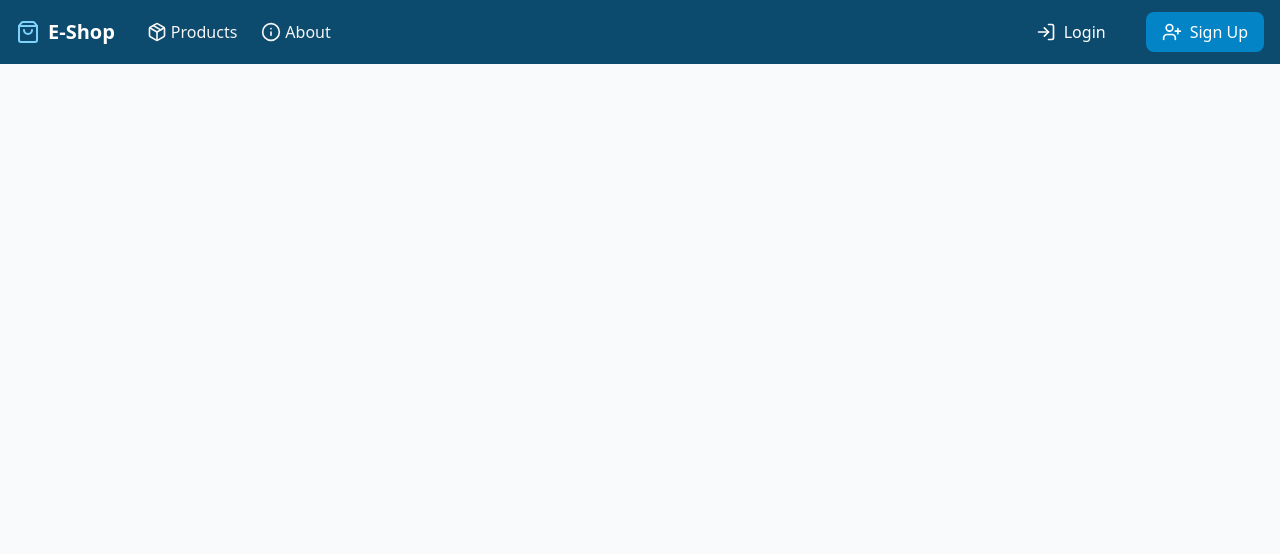
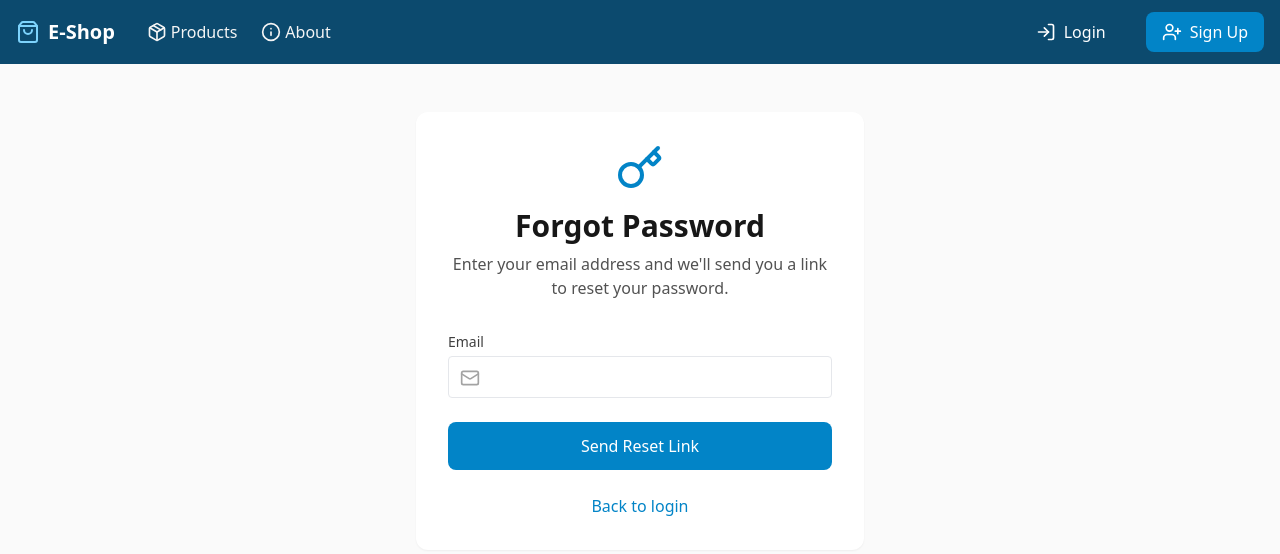
Before and after one commit to ilandeka/ecommerce-frontend, a Vue app: page /forgot-password in a window 1280 px wide. Shown: the top 554 px of the page. Built offline with nearby package versions, Linux system fonts and the light colour scheme.

Commit message:
Added Forgot Password functionality. Changed text fields. Added image handling to cart view.

```diff
--- a/src/components/ProductForm.vue
+++ b/src/components/ProductForm.vue
@@ -7,7 +7,7 @@
             v-model="product.name"
             type="text"
             required
-            class="mt-1 py-2 pl-2 block w-full rounded-md border-2 border-gray-300 shadow-sm focus:border-indigo-500 focus:ring-indigo-500"
+            class="mt-1 py-2 pl-2 w-full p-2 border rounded"
         />
       </div>
 
@@ -16,7 +16,7 @@
         <textarea
             v-model="product.description"
             required
-            class="mt-1 py-2 pl-2 block w-full rounded-md border-2 border-gray-300 shadow-sm focus:border-indigo-500 focus:ring-indigo-500"
+            class="mt-1 py-2 pl-2 w-full p-2 border rounded"
         ></textarea>
       </div>
 
@@ -27,7 +27,7 @@
             type="number"
             step="0.01"
             required
-            class="mt-1 py-2 pl-2 block w-full rounded-md border-2 border-gray-300 shadow-sm focus:border-indigo-500 focus:ring-indigo-500"
+            class="mt-1 py-2 pl-2 w-full p-2 border rounded"
         />
       </div>
 
@@ -37,7 +37,7 @@
             v-model="product.stockQuantity"
             type="number"
             required
-            class="mt-1 py-2 pl-2 block w-full rounded-md border-2 border-gray-300 shadow-sm focus:border-indigo-500 focus:ring-indigo-500"
+            class="mt-1 py-2 pl-2 w-full p-2 border rounded"
         />
       </div>
 
--- a/src/router/index.ts
+++ b/src/router/index.ts
@@ -7,27 +7,27 @@ const router = createRouter({
         {
             path: '/',
             component: () => import('../views/HomeView.vue'),
-            meta: { requiresAuth: false },
+            meta: { requiresAuth: false }
         },
         {
             path: '/login',
             component: () => import('../views/LoginView.vue'),
-            meta: { requiresAuth: false },
+            meta: { requiresAuth: false }
         },
         {
             path: '/register',
             component: () => import('../views/RegisterView.vue'),
-            meta: { requiresAuth: false },
+            meta: { requiresAuth: false }
         },
         {
             path: '/products',
             component: () => import('../views/ProductsView.vue'),
-            meta: { requiresAuth: false },
+            meta: { requiresAuth: false }
         },
         {
             path: '/about',
             component: () => import('../views/AboutView.vue'),
-            meta: { requiresAuth: false },
+            meta: { requiresAuth: false }
         },
         {
             path: '/cart',
@@ -49,6 +49,16 @@ const router = createRouter({
             component: () => import('../views/ProfileView.vue'),
             meta: { requiresAuth: true }
         },
+        {
+            path: '/forgot-password',
+            component: () => import('../views/ForgotPasswordView.vue'),
+            meta: { requiresAuth: false }
+        },
+        {
+            path: '/reset-password',
+            component: () => import('../views/ResetPasswordView.vue'),
+            meta: { requiresAuth: false }
+        }
     ],
 });
 
--- a/src/types/cart.ts
+++ b/src/types/cart.ts
@@ -4,4 +4,5 @@ export interface CartItem {
     quantity: number;
     price: number;
     subtotal: number;
+    imageUrl: string;
 }
--- /dev/null
+++ b/src/views/ForgotPasswordView.vue
@@ -0,0 +1,71 @@
+<template>
+  <div class="min-h-screen bg-neutral-50 py-12 px-4">
+    <div class="max-w-md mx-auto">
+      <div class="bg-white rounded-xl shadow-sm p-8">
+        <div class="text-center mb-8">
+          <Key class="w-12 h-12 text-primary-600 mx-auto" />
+          <h2 class="mt-4 text-3xl font-bold text-neutral-900">Forgot Password</h2>
+          <p class="mt-2 text-neutral-600">
+            Enter your email address and we'll send you a link to reset your password.
+          </p>
+        </div>
+
+        <form @submit.prevent="handleSubmit" class="space-y-6">
+          <div>
+            <label class="block text-sm font-medium text-neutral-700">Email</label>
+            <div class="mt-1 relative">
+              <Mail class="absolute left-3 top-3 h-5 w-5 text-neutral-400" />
+              <input
+                  v-model="email"
+                  type="email"
+                  required
+                  class="py-2 pl-10 w-full p-2 border rounded"
+              />
+            </div>
+          </div>
+
+          <button
+              type="submit"
+              :disabled="loading"
+              class="w-full bg-primary-600 text-white py-3 rounded-lg hover:bg-primary-700
+                transition-colors duration-200 disabled:bg-neutral-300
+                flex items-center justify-center space-x-2"
+          >
+            <Loader2 v-if="loading" class="animate-spin h-5 w-5" />
+            <span>{{ loading ? 'Sending...' : 'Send Reset Link' }}</span>
+          </button>
+
+          <div class="text-center">
+            <router-link to="/login" class="text-primary-600 hover:text-primary-500">
+              Back to login
+            </router-link>
+          </div>
+        </form>
+      </div>
+    </div>
+  </div>
+</template>
+
+<script setup lang="ts">
+import { ref } from 'vue';
+import { useToast } from '../composables/useToast';
+import { Mail, Key, Loader2 } from 'lucide-vue-next';
+import api from '../services/api';
+
+const email = ref('');
+const loading = ref(false);
+const { showToast } = useToast();
+
+async function handleSubmit() {
+  loading.value = true;
+  try {
+    await api.post('/api/auth/forgot-password', { email: email.value });
+    showToast('If your email exists in our system, you will receive reset instructions', 'success');
+    email.value = ''; // Clear form
+  } catch (error) {
+    showToast('Something went wrong. Please try again.', 'error');
+  } finally {
+    loading.value = false;
+  }
+}
+</script>
--- a/src/views/LoginView.vue
+++ b/src/views/LoginView.vue
@@ -22,8 +22,7 @@
                   v-model="form.email"
                   type="email"
                   required
-                  class="py-2 pl-10 block w-full rounded-lg border-2 border-neutral-300 shadow-sm
-                      focus:ring-primary-500 focus:border-primary-500"
+                  class="py-2 pl-10 w-full p-2 border rounded"
               />
             </div>
           </div>
@@ -36,8 +35,7 @@
                   v-model="form.password"
                   type="password"
                   required
-                  class="py-2 pl-10 block w-full rounded-lg border-2 border-neutral-300 shadow-sm
-                      focus:ring-primary-500 focus:border-primary-500"
+                  class="py-2 pl-10 w-full p-2 border rounded"
               />
             </div>
           </div>
@@ -56,9 +54,12 @@
               </label>
             </div>
 
-            <a href="#" class="text-sm font-medium text-primary-600 hover:text-primary-500">
+            <router-link
+                to="/forgot-password"
+                class="text-sm font-medium text-primary-600 hover:text-primary-500"
+            >
               Forgot password?
-            </a>
+            </router-link>
           </div>
 
           <button
--- a/src/views/ProfileView.vue
+++ b/src/views/ProfileView.vue
@@ -199,8 +199,7 @@
                 v-model="passwordForm.currentPassword"
                 type="password"
                 required
-                class="mt-1 pl-2 py-2 block w-full rounded-lg border-2 border-neutral-300 shadow-sm
-                     focus:ring-primary-500 focus:border-primary-500 transition-colors"
+                class="mt-1 pl-2 py-2 w-full p-2 border rounded"
             />
           </div>
 
@@ -211,8 +210,7 @@
                 type="password"
                 required
                 minlength="8"
-                class="mt-1 pl-2 py-2 block w-full rounded-lg border-2 border-neutral-300 shadow-sm
-                     focus:ring-primary-500 focus:border-primary-500 transition-colors"
+                class="mt-1 pl-2 py-2 w-full p-2 border rounded"
             />
           </div>
 
@@ -223,8 +221,7 @@
                 type="password"
                 required
                 minlength="8"
-                class="mt-1 pl-2 py-2 block w-full rounded-lg border-2 border-neutral-300 shadow-sm
-                     focus:ring-primary-500 focus:border-primary-500 transition-colors"
+                class="mt-1 pl-2 py-2 w-full p-2 border rounded"
             />
           </div>
 
@@ -251,7 +248,7 @@
           <ProductForm />
           <button
               @click="showProductModal = true"
-              class="inline-flex items-center px-4 py-2 bg-primary-600 text-white rounded-lg
+              class="mt-4 inline-flex items-center px-4 py-2 bg-primary-600 text-white rounded-lg
                  hover:bg-primary-700 transition-colors"
           >
             <Plus class="w-5 h-5 mr-2" />
--- a/src/views/RegisterView.vue
+++ b/src/views/RegisterView.vue
@@ -22,8 +22,7 @@
                   v-model="form.fullName"
                   type="text"
                   required
-                  class="py-2 pl-10 block w-full rounded-lg border-2 border-neutral-300 shadow-sm
-                      focus:ring-primary-500 focus:border-primary-500"
+                  class="py-2 pl-10 w-full p-2 border rounded"
               />
             </div>
           </div>
@@ -36,8 +35,7 @@
                   v-model="form.email"
                   type="email"
                   required
-                  class="py-2 pl-10 block w-full rounded-lg border-2 border-neutral-300 shadow-sm
-                      focus:ring-primary-500 focus:border-primary-500"
+                  class="py-2 pl-10 w-full p-2 border rounded"
               />
             </div>
           </div>
@@ -51,8 +49,7 @@
                   type="password"
                   required
                   minlength="8"
-                  class="py-2 pl-10 block w-full rounded-lg border-2 border-neutral-300 shadow-sm
-                      focus:ring-primary-500 focus:border-primary-500"
+                  class="py-2 pl-10 w-full p-2 border rounded"
               />
             </div>
           </div>
--- /dev/null
+++ b/src/views/ResetPasswordView.vue
@@ -0,0 +1,77 @@
+<template>
+  <div class="max-w-md mx-auto mt-8 p-6 bg-white rounded-lg shadow">
+    <h2 class="text-2xl font-bold mb-4">Reset Password</h2>
+    <form @submit.prevent="handleSubmit">
+      <div class="mb-4">
+        <label class="block text-gray-700 mb-2">New Password</label>
+        <input
+            v-model="form.newPassword"
+            type="password"
+            required
+            class="w-full p-2 border rounded"
+        />
+      </div>
+      <div class="mb-4">
+        <label class="block text-gray-700 mb-2">Confirm Password</label>
+        <input
+            v-model="form.confirmPassword"
+            type="password"
+            required
+            class="w-full p-2 border rounded"
+        />
+      </div>
+      <button
+          type="submit"
+          :disabled="loading"
+          class="w-full bg-primary-600 text-white p-2 rounded"
+      >
+        {{ loading ? 'Saving...' : 'Save Password' }}
+      </button>
+    </form>
+  </div>
+</template>
+
+<script setup lang="ts">
+import { ref, onMounted, reactive } from 'vue';
+import { useRoute, useRouter } from 'vue-router';
+import { useToast } from '../composables/useToast';
+import api from '../services/api';
+
+const route = useRoute();
+const router = useRouter();
+const { showToast } = useToast();
+
+const form = reactive({
+  token: '',
+  newPassword: '',
+  confirmPassword: ''
+});
+const loading = ref(false);
+
+onMounted(() => {
+  // Get token from URL query parameter
+  form.token = route.query.token as string;
+  if (!form.token) {
+    showToast('Invalid reset link', 'error');
+    router.push('/login');
+  }
+});
+
+async function handleSubmit() {
+  if (form.newPassword !== form.confirmPassword) {
+    showToast('Passwords do not match', 'error');
+    return;
+  }
+
+  loading.value = true;
+  try {
+    await api.post('/api/auth/reset-password', form);
+    showToast('Password successfully reset', 'success');
+    await router.push('/login');
+  } catch (error) {
+    showToast('Failed to reset password. Please try again.', 'error');
+  } finally {
+    loading.value = false;
+  }
+}
+</script>
```
Also changed, not shown: src/views/CartView.vue (+32 -2 lines), src/views/CheckoutView.vue (+5 -10 lines), src/views/ProductsView.vue (+6 -9 lines).
